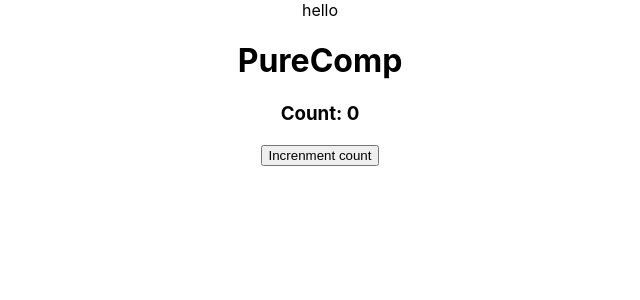
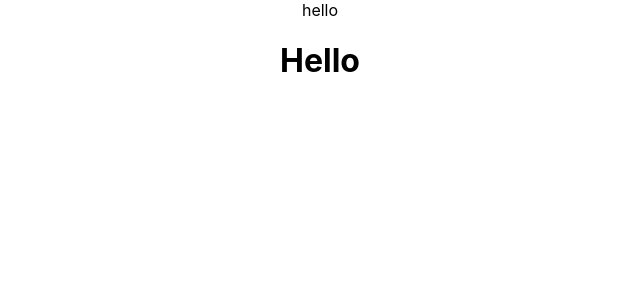
Before and after one commit to poojarupanwar/React_Learn, a React (Create React App) app in the folder learnreact/: page / in a window 1280 px wide. Shown: the top 300 px of the page, without its empty margins (320-960 px from the left). Built offline with nearby package versions, Linux system fonts and the light colour scheme.

Commit message:
Update App.js

```diff
--- a/learnreact/src/App.js
+++ b/learnreact/src/App.js
@@ -1,7 +1,8 @@
 // import logo from './logo.svg';
 import './App.css';
+import ClassCompLifeCycleMethods from './components/Day5/ClassCompLifeCycleMethods';
 // import ConditionalRendering from './components/Day4/ConditionalRendering';
-import PureComp from './components/Day7/PureComp';
+// import PureComp from './components/Day7/PureComp';
 // import ParentComp from './Day7/ParantComp';
 // import FormBasics from './components/Day5/FormBasics';
 // import PropsComponent from './components/Day2/PropComponent';
@@ -23,10 +24,11 @@ function App() {
            {/* <PropsDestructureInClass name="pooja" company="Avalara"/> */}
            {/* <StateComp/> */}
            {/* <StylingReactComp/> */}
+           <ClassCompLifeCycleMethods/>
            {/* <FormBasics/> */}
            {/* <ParentComp/> */}
            {/* <ConditionalRendering/> */}
-           <PureComp/>
+           {/* <PureComp/> */}
 
     </div>
   );
```
